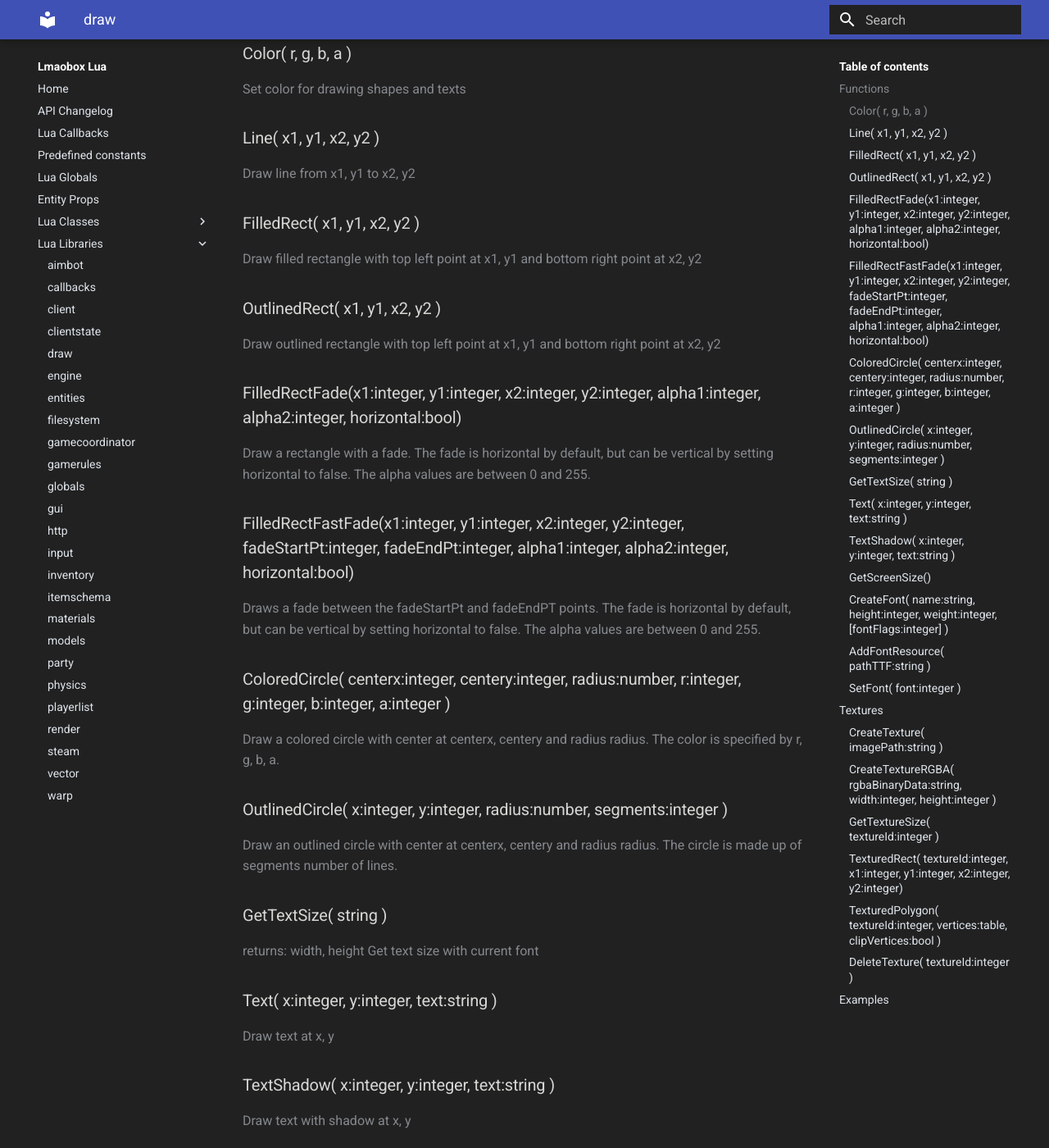
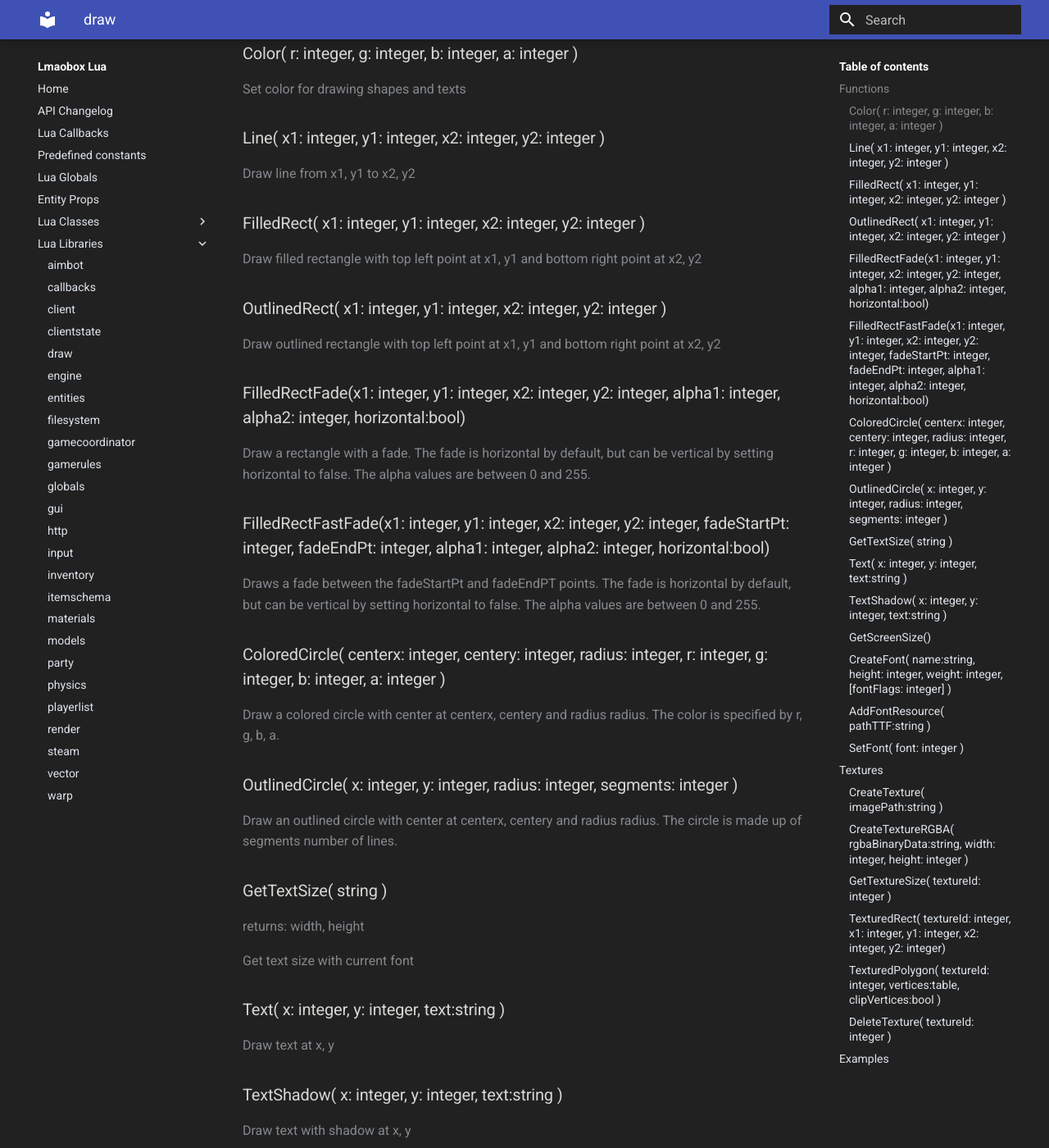
Before and after one commit to uosq/docs, an MkDocs documentation site: the page built from docs/Lua_Libraries/draw.md, in a window 1280 px wide and 1400 px high, scrolled down 272 px. Shown: the whole window at 82% size. Built offline with MkDocs 1.6.1 and Material for MkDocs 9.7.7, drawn with Linux system fonts in a browser that asks for light colours; some of the changed text lies outside the part shown.

Commit message:
Changed draw.md's TexturedPolygon to have a more separated and less confusing description

````diff
--- a/docs/Lua_Libraries/draw.md
+++ b/docs/Lua_Libraries/draw.md
@@ -4,48 +4,49 @@ This library allows you to draw shapes and text on the screen. It also allows yo
 
 ## Functions
 
-### Color( r, g, b, a )
+### Color( r: integer, g: integer, b: integer, a: integer )
 
 Set color for drawing shapes and texts
 
-### Line( x1, y1, x2, y2 )
+### Line( x1: integer, y1: integer, x2: integer, y2: integer )
 
 Draw line from x1, y1 to x2, y2
 
-### FilledRect( x1, y1, x2, y2 )
+### FilledRect( x1: integer, y1: integer, x2: integer, y2: integer )
 
 Draw filled rectangle with top left point at x1, y1 and bottom right point at x2, y2
 
-### OutlinedRect( x1, y1, x2, y2 )
+### OutlinedRect( x1: integer, y1: integer, x2: integer, y2: integer )
 
 Draw outlined rectangle with top left point at x1, y1 and bottom right point at x2, y2
 
-### FilledRectFade(x1:integer, y1:integer, x2:integer, y2:integer, alpha1:integer, alpha2:integer, horizontal:bool)
+### FilledRectFade(x1: integer, y1: integer, x2: integer, y2: integer, alpha1: integer, alpha2: integer, horizontal:bool)
 
 Draw a rectangle with a fade. The fade is horizontal by default, but can be vertical by setting horizontal to false. The alpha values are between 0 and 255.
 
-### FilledRectFastFade(x1:integer, y1:integer, x2:integer, y2:integer, fadeStartPt:integer, fadeEndPt:integer, alpha1:integer, alpha2:integer, horizontal:bool)
+### FilledRectFastFade(x1: integer, y1: integer, x2: integer, y2: integer, fadeStartPt: integer, fadeEndPt: integer, alpha1: integer, alpha2: integer, horizontal:bool)
 
 Draws a fade between the fadeStartPt and fadeEndPT points. The fade is horizontal by default, but can be vertical by setting horizontal to false. The alpha values are between 0 and 255.
 
-### ColoredCircle( centerx:integer, centery:integer, radius:number, r:integer, g:integer, b:integer, a:integer )
+### ColoredCircle( centerx: integer, centery: integer, radius: integer, r: integer, g: integer, b: integer, a: integer )
 
 Draw a colored circle with center at centerx, centery and radius radius. The color is specified by r, g, b, a.
 
-### OutlinedCircle( x:integer, y:integer, radius:number, segments:integer )
+### OutlinedCircle( x: integer, y: integer, radius: integer, segments: integer )
 
 Draw an outlined circle with center at centerx, centery and radius radius. The circle is made up of segments number of lines.
 
 ### GetTextSize( string )
 
 returns: width, height
+
 Get text size with current font
 
-### Text( x:integer, y:integer, text:string )
+### Text( x: integer, y: integer, text:string )
 
 Draw text at x, y
 
-### TextShadow( x:integer, y:integer, text:string )
+### TextShadow( x: integer, y: integer, text:string )
 
 Draw text with shadow at x, y
 
@@ -54,7 +55,7 @@ Draw text with shadow at x, y
 returns: width, height
 Get game resolution settings
 
-### CreateFont( name:string, height:integer, weight:integer, [fontFlags:integer] )
+### CreateFont( name:string, height: integer, weight: integer, [fontFlags: integer] )
 
 Create font by name. Font flags are optional and can be combined with bitwise OR. Default font flags are `FONTFLAG_CUSTOM | FONTFLAG_ANTIALIAS`
 
@@ -62,7 +63,7 @@ Create font by name. Font flags are optional and can be combined with bitwise OR
 
 Add font resource by path to ttf file, relative to Team Fortress 2 folder
 
-### SetFont( font:integer )
+### SetFont( font: integer )
 
 Set current font for drawing. To be used with DrawText
 
@@ -74,23 +75,31 @@ When creating textures, you should make sure each size is a valid power of 2. Ot
 
 Create texture from image on the given path. Path is relative to `%localappdata%/lua/`.. But you can also specify an absolute path if you wish. Returns texture id for the newly created texture. Supported image extensions: PNG, JPG, BMP, TGA, VTF
 
-### CreateTextureRGBA( rgbaBinaryData:string, width:integer, height:integer )
+### CreateTextureRGBA( rgbaBinaryData:string, width: integer, height: integer )
 
 Create texture from raw rgba data in the format RGBA8888 (one byte per color). In this format you must specify the valid width and height of the texture. Returns texture id for the newly created texture.
 
-### GetTextureSize( textureId:integer )
+### GetTextureSize( textureId: integer )
 
 Returns: width, height of the texture as integers
 
-### TexturedRect( textureId:integer, x1:integer, y1:integer, x2:integer, y2:integer)
+### TexturedRect( textureId: integer, x1: integer, y1: integer, x2: integer, y2: integer)
 
 Draw the texture by textureId as a rectangle with top left point at x1, y1 and bottom right point at x2, y2.
 
-### TexturedPolygon( textureId:integer, vertices:table, clipVertices:bool )
+### TexturedPolygon( textureId: integer, vertices:table, clipVertices:bool )
 
-Draw the texture by textureId as a polygon. The vertices table should be a list of tables, each containing 4 values: x,y of the vertex, and u,v of the tex coordinate. Example vertex = { 0,0,0.1,0.5 }. clipVertices decides whether the resulting polygon should be clipped to the screen or not. If unsure how to add vertices, refer to an example below
+Draw the texture by textureId as a polygon. The vertices table should be a list of tables, each containing 4 values: x,y of the vertex, and u,v of the tex coordinate.
 
-### DeleteTexture( textureId:integer )
+```lua title="Vertex example"
+local vertex = { 0, 0, 0.1, 0.5 }
+```
+
+**clipVertices** decides whether the resulting polygon should be clipped to the screen or not.
+
+If unsure how to add vertices, refer to an [example below](#examples)
+
+### DeleteTexture( textureId: integer )
 
 Delete texture by textureId from memory. You should do this when unloading your script.
 
@@ -101,10 +110,16 @@ Delete texture by textureId from memory. You should do this when unloading your
 local lmaoboxTexture = draw.CreateTexture( "lmaobox.png" ) -- in %localappdata% folder
 
 callbacks.Register("Draw", function()
-    local w, h = draw.GetScreenSize()
-    local tw, th = draw.GetTextureSize( lmaoboxTexture )
+	local w, h = draw.GetScreenSize()
+	local tw, th = draw.GetTextureSize( lmaoboxTexture )
 
-    draw.TexturedRect( lmaoboxTexture, w/2 - tw/2, h/2 - th/2, w/2 + tw/2, h/2 + th/2 )
+	draw.TexturedRect(
+		lmaoboxTexture,
+		w/2 - tw/2,
+		h/2 - th/2,
+		w/2 + tw/2,
+		h/2 + th/2
+	)
 end)
 ```
 
````
